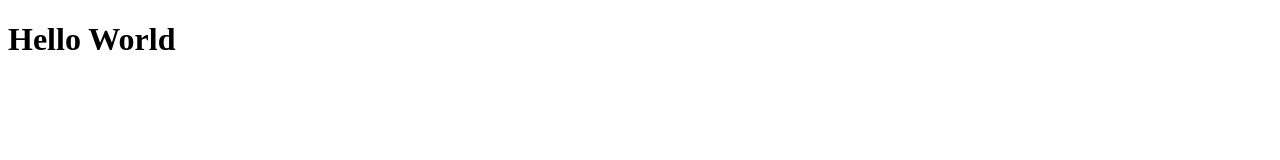
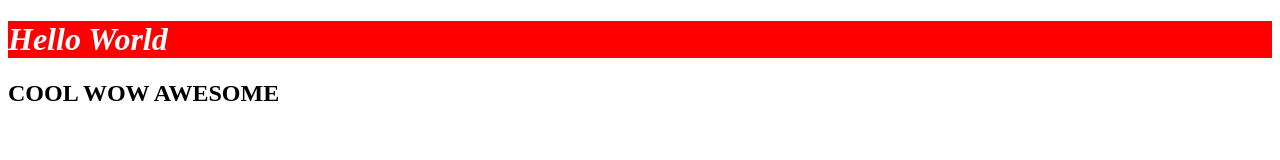
Before and after one commit to tingjc/first-repo, a plain HTML site: page index.html in a window 1280 px wide. Drawn offline with Linux system fonts and the light colour scheme.

Commit message:
added css file, added h2

```diff
--- a/index.html
+++ b/index.html
@@ -5,8 +5,10 @@
     <meta http-equiv="X-UA-Compatible" content="IE=edge">
     <meta name="viewport" content="width=device-width, initial-scale=1.0">
     <title>World's most beautiful webpage</title>
+    <link rel="stylesheet" href="./style.css">
 </head>
 <body>
     <h1>Hello World</h1>
+    <h2>COOL WOW AWESOME</h2>
 </body>
 </html>
--- /dev/null
+++ b/style.css
@@ -0,0 +1,5 @@
+h1 {
+    background: Red;
+    color: white;
+    font-style: oblique;
+}
```
